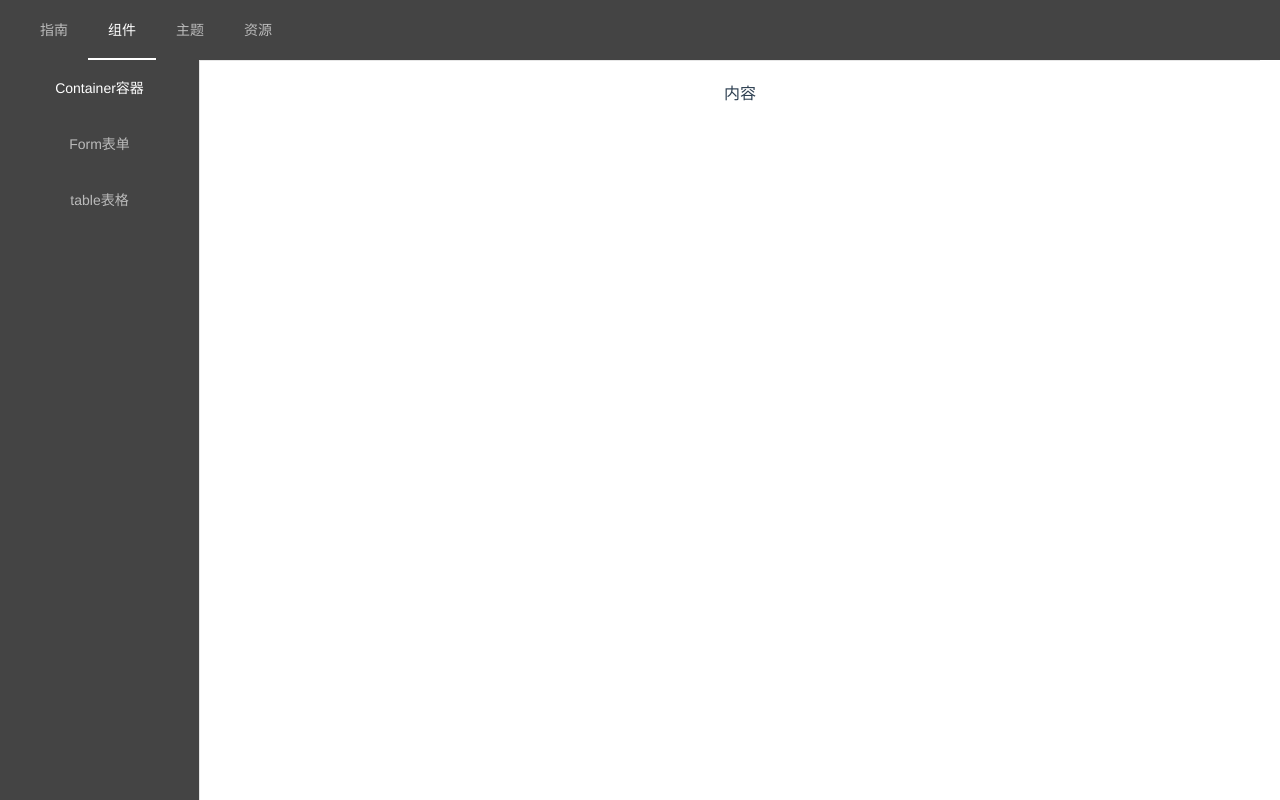
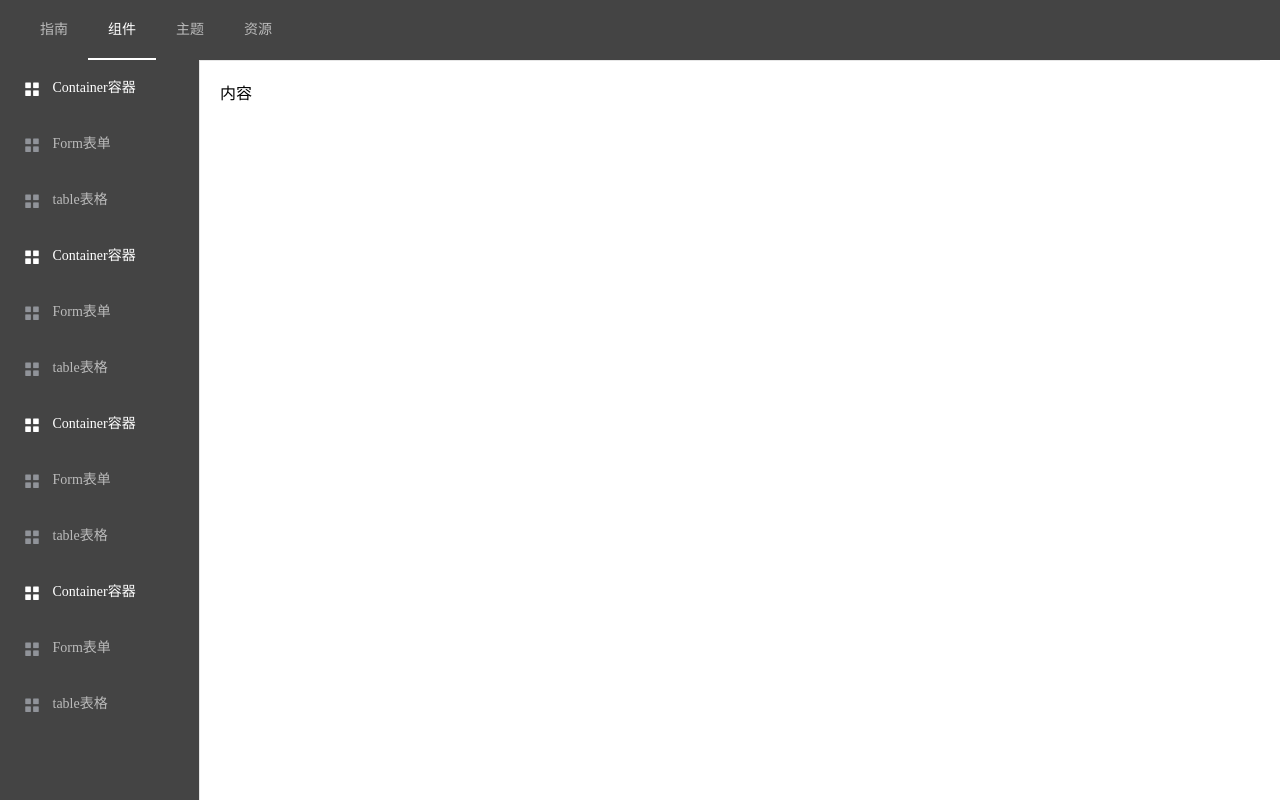
Before and after one commit to fukaikiso/element-ui, a Vue app: page /components in a window 1280 px wide. Built offline with nearby package versions, Linux system fonts and the light colour scheme.

Commit message:
修改滚动条

```diff
--- a/src/App.vue
+++ b/src/App.vue
@@ -13,8 +13,7 @@
       <el-button type="danger">危险按钮</el-button>
     </el-row> -->
 
-    <router-view/>
-
+    <router-view />
   </div>
 </template>
 
@@ -23,24 +22,4 @@
   margin: 0;
   padding: 0;
 }
-#app {
-  font-family: Avenir, Helvetica, Arial, sans-serif;
-  -webkit-font-smoothing: antialiased;
-  -moz-osx-font-smoothing: grayscale;
-  text-align: center;
-  color: #2c3e50;
-}
-
-nav {
-  padding: 30px;
-}
-
-nav a {
-  font-weight: bold;
-  color: #2c3e50;
-}
-
-nav a.router-link-exact-active {
-  color: #42b983;
-}
 </style>
--- a/src/views/Components.vue
+++ b/src/views/Components.vue
@@ -2,13 +2,8 @@
   <div>
     <!-- views/Components.vue -->
     <el-container>
-      <el-header style="background: #444;">
-        <el-menu
-          mode="horizontal"
-          default-active="2"
-          background-color="#444"
-          text-color="#bbb"
-          active-text-color="#fff">
+      <el-header style="background: #444">
+        <el-menu mode="horizontal" default-active="2" background-color="#444" text-color="#bbb" active-text-color="#fff">
           <el-menu-item index="1">指南</el-menu-item>
           <el-menu-item index="2">组件</el-menu-item>
           <el-menu-item index="3">主题</el-menu-item>
@@ -17,15 +12,55 @@
       </el-header>
       <el-container>
         <el-aside width="200px">
-          <el-menu
-            class="aside-menu"
-            default-active="1"
-            background-color="#444"
-            text-color="#bbb"
-            active-text-color="#fff">
-            <el-menu-item index="1">Container容器</el-menu-item>
-            <el-menu-item index="2">Form表单</el-menu-item>
-            <el-menu-item index="3">table表格</el-menu-item>
+          <el-menu class="aside-menu" default-active="1" background-color="#444" text-color="#bbb" active-text-color="#fff">
+            <el-menu-item index="1">
+              <i class="el-icon-menu"></i>
+              Container容器
+            </el-menu-item>
+            <el-menu-item index="2">
+              <i class="el-icon-menu"></i>
+              Form表单
+            </el-menu-item>
+            <el-menu-item index="3">
+              <i class="el-icon-menu"></i>
+              table表格
+            </el-menu-item>
+            <el-menu-item index="1">
+              <i class="el-icon-menu"></i>
+              Container容器
+            </el-menu-item>
+            <el-menu-item index="2">
+              <i class="el-icon-menu"></i>
+              Form表单
+            </el-menu-item>
+            <el-menu-item index="3">
+              <i class="el-icon-menu"></i>
+              table表格
+            </el-menu-item>
+            <el-menu-item index="1">
+              <i class="el-icon-menu"></i>
+              Container容器
+            </el-menu-item>
+            <el-menu-item index="2">
+              <i class="el-icon-menu"></i>
+              Form表单
+            </el-menu-item>
+            <el-menu-item index="3">
+              <i class="el-icon-menu"></i>
+              table表格
+            </el-menu-item>
+            <el-menu-item index="1">
+              <i class="el-icon-menu"></i>
+              Container容器
+            </el-menu-item>
+            <el-menu-item index="2">
+              <i class="el-icon-menu"></i>
+              Form表单
+            </el-menu-item>
+            <el-menu-item index="3">
+              <i class="el-icon-menu"></i>
+              table表格
+            </el-menu-item>
           </el-menu>
         </el-aside>
         <el-main>内容</el-main>
@@ -34,7 +69,17 @@
   </div>
 </template>
 <style scoped>
-.aside-menu{
+.aside-menu {
   height: calc(100vh - 60px);
 }
+::-webkit-scrollbar {
+  width: 5px;
+  height: 100%;
+}
+::-webkit-scrollbar-button {
+  display: none;
+}
+::-webkit-scrollbar-thumb {
+  background-color: #dedee0;
+}
 </style>
```
